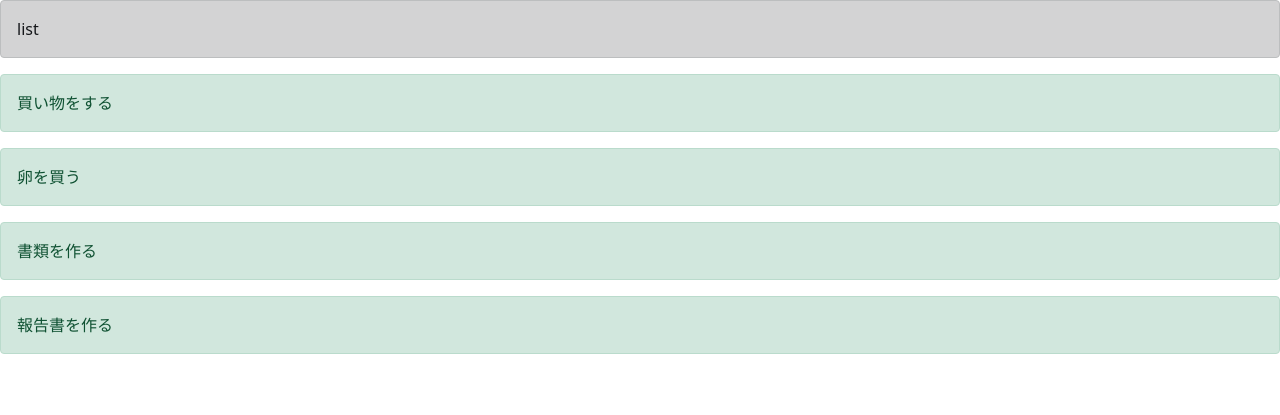
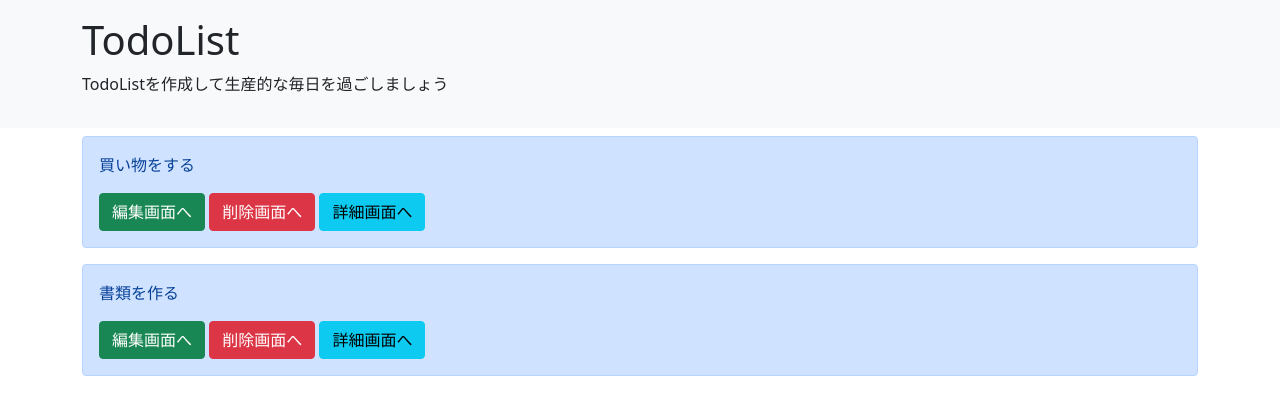
Before and after one commit to tanakataka-code/django_todoproject, a Django app: page /list/ in a window 1280 px wide. Shown: the top 415 px of the page. Run offline with Django 3.2, Linux system fonts and the light colour scheme; data comes from the database, SQL or seed files in the repository.

Commit message:
ボタン作成

```diff
--- a/templates/list.html
+++ b/templates/list.html
@@ -1,18 +1,23 @@
 {% extends 'base.html' %}
 
 {% block header %}
-<div class="alert alert-dark" role="alert">
-    list
+<div class="p-3 mb-2 bg-light text-dark">
+    <div class="container">
+        <h1 class="fw-normal">TodoList</h1>
+        <p class="fw-light">TodoListを作成して生産的な毎日を過ごしましょう</p>
+    </div>
 </div>
 {% endblock header %}
 
 {% block content %}
-{% for item in object_list %}
-<div class="alert alert-success" role="alert">
-    {{ item.title}}
+<div class="container">
+    {% for item in object_list %}
+    <div class="alert alert-primary" role="alert">
+        <p>{{ item.title}}</p>
+        <a href="#" class="btn btn-success" tabindex="-1" role="button" aria-disabled="true">編集画面へ</a>
+        <a href="#" class="btn btn-danger" tabindex="-1" role="button" aria-disabled="true">削除画面へ</a>
+        <a href="#" class="btn btn-info" tabindex="-1" role="button" aria-disabled="true">詳細画面へ</a>
+    </div>
+    {% endfor %}
 </div>
-<div class="alert alert-success" role="alert">
-    {{ item.memo}}
-</div>
-{% endfor %}
 {% endblock content %}
```
